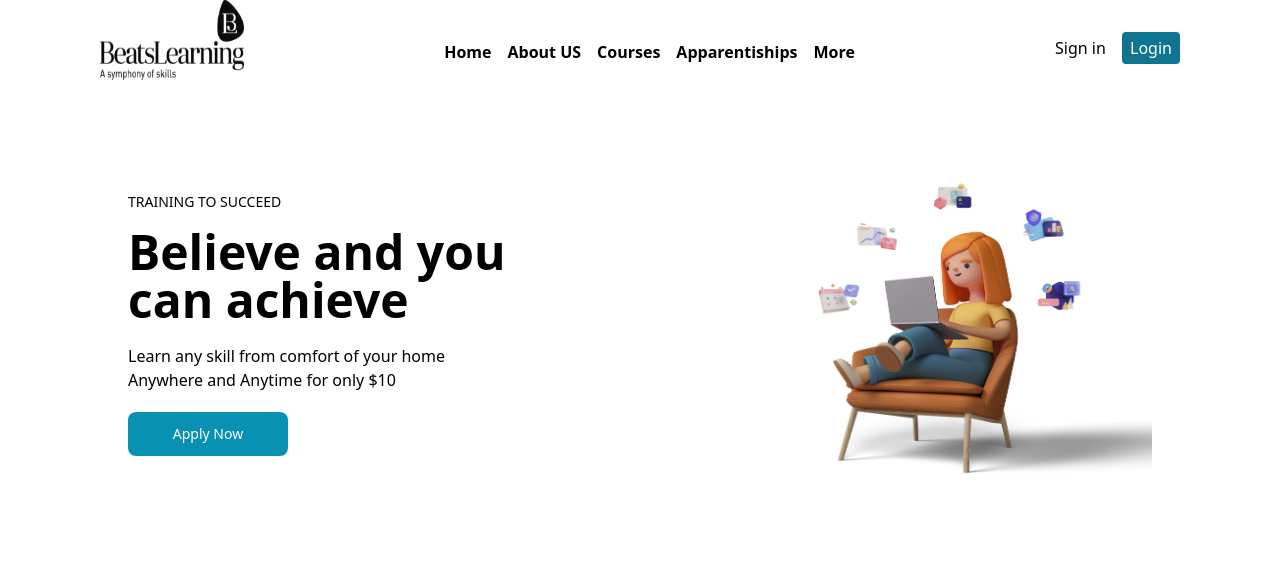
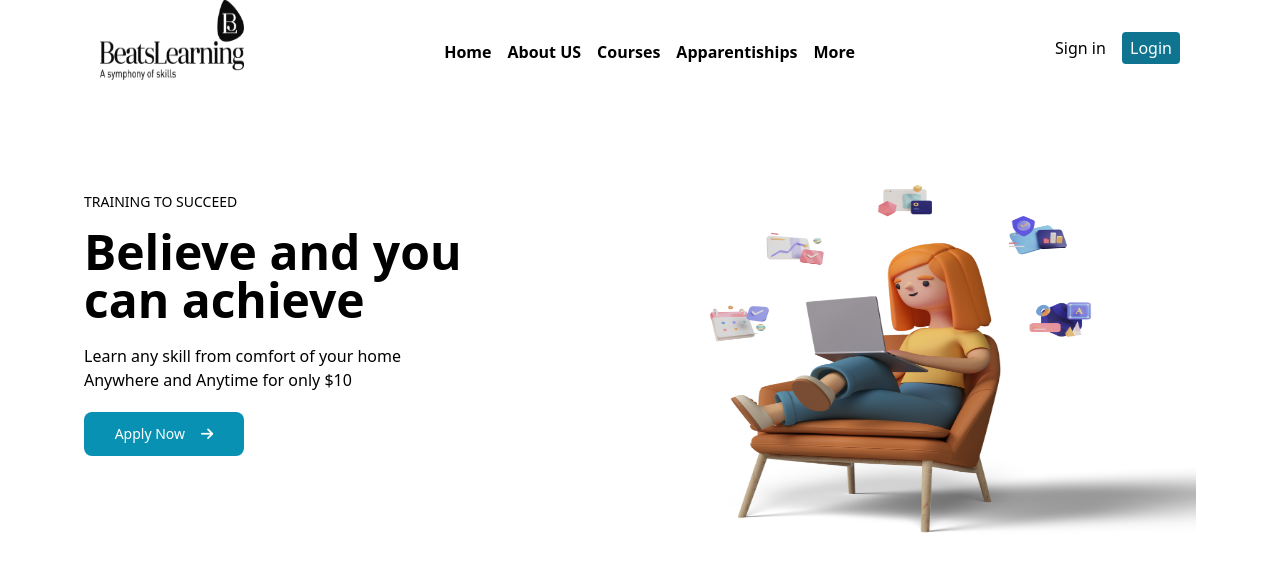
Before and after one commit to anikaivnath/Class-Task--4, a plain HTML site: page index.html in a window 1280 px wide. Drawn offline with nearby package versions, Linux system fonts and the light colour scheme.

Commit message:
Add icon

```diff
--- a/index.html
+++ b/index.html
@@ -4,6 +4,7 @@
     <meta charset="UTF-8">
     <meta name="viewport" content="width=device-width, initial-scale=1.0">
     <script src="https://cdn.tailwindcss.com"></script>
+    <link rel="stylesheet" href="https://cdnjs.cloudflare.com/ajax/libs/font-awesome/6.6.0/css/all.min.css" integrity="sha512-Kc323vGBEqzTmouAECnVceyQqyqdsSiqLQISBL29aUW4U/M7pSPA/gEUZQqv1cwx4OnYxTxve5UMg5GT6L4JJg==" crossorigin="anonymous" referrerpolicy="no-referrer" />
     <title>Document</title>
 </head>
 <body>
@@ -29,10 +30,10 @@
             <h1 class="text-5xl font-bold w-68 mb-5">Believe and you can achieve</h1>
             <p class="w-68">Learn any skill from comfort of your home
                 Anywhere and Anytime for only $10</p>
-                <p class=" text-sm  bg-cyan-600   w-40  mt-5 text-center px-5 py-3 rounded-lg text-white ">Apply Now</p>
+                <p class=" text-sm  bg-cyan-600   w-40  mt-5 text-center px-5 py-3 rounded-lg text-white ">Apply Now<i class="fa-solid fa-arrow-right relative ml-4"></i></p>
         </div>
         <div>
-            <img src="./Group 1000001437.png" alt="" class="w-96 h-80 mt-24">
+            <img src="./Group 1000001437.png" alt="" class="w-[560px] h-96 mt-24">
         </div>
     </div>
 </body>
```
